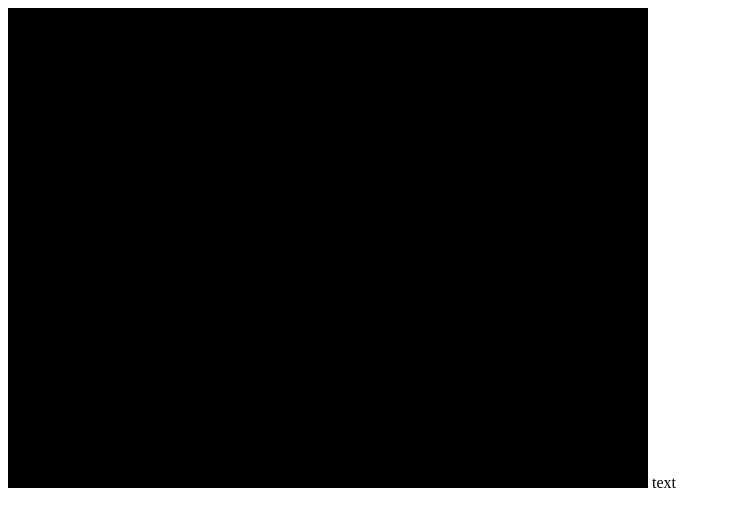
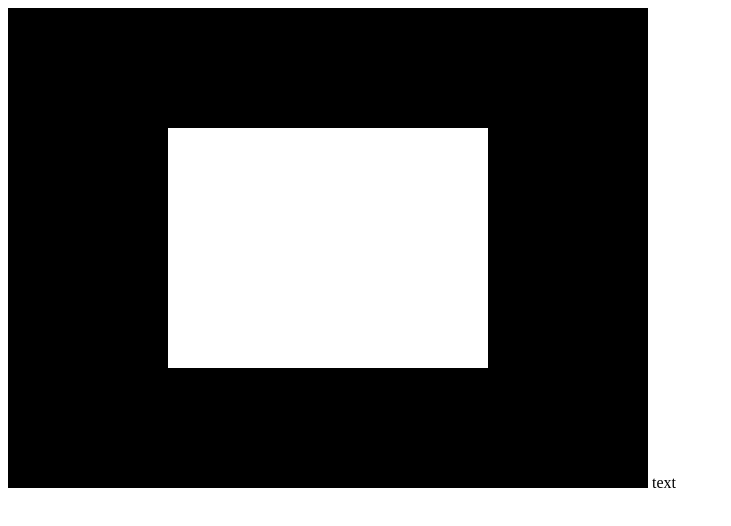
Before and after one commit to yazzylazy/2DGameEngine, a plain HTML site: page indext.html in a window 1280 px wide. Shown: the whole page, without its empty margins (0-731 px from the left). Drawn offline with Linux system fonts and the light colour scheme.

Commit message:
shaders added

```diff
--- a/indext.html
+++ b/indext.html
@@ -5,8 +5,36 @@
 	<meta http-equiv="X-UA-Compatible" content="IE=edge">
 	<meta name="viewport" content="width=device-width, initial-scale=1.0">
 	<title>2DGameEngine</title>
+
+	<script type="module" src="src/main.js"></script>
+	<script type="module" src="src/VertexBuffer.js"></script>
+	<script type="module" src="src/shader_support.js"></script>
+
+	<script type="x-shader/x-vertex" id="VertexShader">
+		// this is the vertex shader
+		attribute vec3 aVertexPosition; // Expects one vertex position
+		// naming convention, attributes always begin with "a"
+		void main(void) {
+		// Convert the vec3 into vec4 for scan conversion and
+		// assign to gl_Position to pass vertex to the fragment shader
+		gl_Position = vec4(aVertexPosition, 1.0);
+		}
+		// End of vertex shader
+	   </script>
+	   <script type="x-shader/x-fragment" id="FragmentShader">
+		// this is the fragment (or pixel) shader
+		void main(void) {
+		// for every pixel called (within the square) sets
+		// constant color white with alpha-channel value of 1.0
+		gl_FragColor = vec4(1.0, 1.0, 1.0, 1.0);
+		}
+		// End of fragment/pixel shader
+	   </script>
+
+
 </head>
-<body onload="doGLDraw();">
+
+<body>
 
 	<canvas id="GLCanvas" width="640" height="480">
 		<!-- GLCanvas is the area we will draw in: a 640x480 area. -->
@@ -14,7 +42,7 @@
 		<!-- this message will show only if WebGL clearing failed -->
 	</canvas>
 
-	<script type="text/javascript" src="main.js"></script>
+
 
 	text
 </body>
--- a/main.js
+++ /dev/null
@@ -1,28 +0,0 @@
-"use strict";  // Operate in Strict mode such that variables must be declared before used!
-
-var gGL = null;
-
-function initializeGL() {
-    // the "GLCanvas" defined in the index.html file
-    var canvas = document.getElementById("GLCanvas");
-
-    // Get standard webgl, or webgl2
-    gGL = canvas.getContext("webgl") || canvas.getContext("webgl2");
-
-     // Set clear color to black, fully opaque
-    gGL.clearColor(0.0, 0.0, 0.0, 1.0);
-     // Clear the color buffer with specified clear color
-    gGL.clear(gGL.COLOR_BUFFER_BIT);
-
-}
-
-// Clears the gGL area to the defined color
-function clearCanvas() {
-    gGL.clear(gGL.COLOR_BUFFER_BIT);      // clear to the color previously set
-}
-
-// this is the function that will cause the WebGL drawing
-function doGLDraw() {
-    initializeGL();   // Binds gGL context to WebGL functionality
-    //clearCanvas();    // Clears the GL area
-}
--- /dev/null
+++ b/src/VertexBuffer.js
@@ -0,0 +1,28 @@
+"use strict";
+import * as main from "./main.js"
+
+let mGLVertexBuffer = null;
+function get() {return mGLVertexBuffer;}
+
+let mVerticesOfSquare = [
+    0.5, 0.5, 0.0,
+    -0.5, 0.5, 0.0,
+    0.5, -0.5, 0.0,
+    -0.5, -0.5, 0.0
+   ];
+
+function init(){
+    let gl = main.getGL();
+
+    // create a buffer of vertex positions
+    mGLVertexBuffer = gl.createBuffer();
+
+    // Activate vertexBuffer
+    gl.bindBuffer(gl.ARRAY_BUFFER,mGLVertexBuffer);
+
+    //loads vertices into buffer
+    gl.bufferData(gl.ARRAY_BUFFER, new Float32Array(mVerticesOfSquare),gl.STATIC_DRAW);
+
+}
+
+export{init,get}
--- /dev/null
+++ b/src/main.js
@@ -0,0 +1,49 @@
+"use strict";  // Operate in Strict mode such that variables must be declared before used!
+import * as vertexBuffer from "./VertexBuffer.js"
+import * as simpleShader from "./shader_support.js"
+
+var gGL = null;
+
+function initializeGL() {
+    // the "GLCanvas" defined in the index.html file
+    var canvas = document.getElementById("GLCanvas");
+
+    // Get standard webgl, or webgl2
+    gGL = canvas.getContext("webgl") || canvas.getContext("webgl2");
+
+     // Set clear color to black, fully opaque
+    gGL.clearColor(0.0, 0.0, 0.0, 1.0);
+
+    // 1. initialize buffer with vertex positions for the unit square
+    vertexBuffer.init(); // function defined in the vertex_buffer.js
+    // 2. now load and compile the vertex and fragment shaders
+    simpleShader.init("VertexShader", "FragmentShader");
+    // the two shaders are defined in the index.html file
+    // init() function is defined in shader_support.js file
+}
+
+function drawSquare() {
+    // Step A: Activate the shader
+    simpleShader.activate();
+    // Step B. draw with the above settings
+    gGL.drawArrays(gGL.TRIANGLE_STRIP, 0, 4);
+}
+
+function getGL() { return gGL; }
+
+// Clears the gGL area to the defined color
+function clearCanvas() {
+    gGL.clear(gGL.COLOR_BUFFER_BIT);      // clear to the color previously set
+}
+
+// this is the function that will cause the WebGL drawing
+window.addEventListener("load", (event) => {
+    console.log("page is fully loaded");
+    initializeGL();   // Binds gGL context to WebGL functionality
+    clearCanvas();    // Clears the GL area
+    drawSquare();
+  });
+
+
+
+export{getGL}
--- /dev/null
+++ b/src/shader_support.js
@@ -0,0 +1,61 @@
+"use strict"; // Variables must be declared before used!
+import * as main from "./main.js"; // access as main module
+import * as vertexBuffer from "./VertexBuffer.js"; //vertexBuffer module
+
+let mCompiledShader = null;
+let mVertexPositionRef = null;
+
+function loadAndCompileShader(id, shaderType) {
+    let shaderSource = null, compiledShader = null;
+    // Step A: Get the shader source from index.html
+    let shaderText = document.getElementById(id);
+    shaderSource = shaderText.firstChild.textContent;
+    let gl = main.getGL();
+    // Step B: Create shader based on type: vertex or fragment
+    compiledShader = gl.createShader(shaderType);
+    // Step C: Compile the created shader
+    gl.shaderSource(compiledShader, shaderSource);
+    gl.compileShader(compiledShader);
+    // Step D: check for errors and return results (null if error)
+    // The log info is how shader compilation errors are displayed.
+    // This is useful for debugging the shaders.
+    if (!gl.getShaderParameter(compiledShader, gl.COMPILE_STATUS)) {
+    throw new Error("A shader compiling error occurred: " +
+    gl.getShaderInfoLog(compiledShader));
+    }
+    return compiledShader;
+}
+
+function init(vertexShaderID, fragmentShaderID) {
+    let gl = main.getGL();
+    // Step A: load and compile vertex and fragment shaders
+    let vertexShader = loadAndCompileShader(vertexShaderID,
+    gl.VERTEX_SHADER);
+    let fragmentShader = loadAndCompileShader(fragmentShaderID,
+    gl.FRAGMENT_SHADER);
+    // Step B: Create and link the shaders into a program.
+    mCompiledShader = gl.createProgram();
+    gl.attachShader(mCompiledShader, vertexShader);
+    gl.attachShader(mCompiledShader, fragmentShader);
+    gl.linkProgram(mCompiledShader);
+    // Step C: check for error
+    if (!gl.getProgramParameter(mCompiledShader, gl.LINK_STATUS)) {
+        throw new Error("Error linking shader");
+        return null;
+    }
+    // Step D: Gets reference to aVertexPosition attribute in the shader
+    mVertexPositionRef = gl.getAttribLocation(mCompiledShader,"aVertexPosition");
+}
+
+function activate() {
+    // Step A: access to the webgl context
+    let gl = main.getGL();
+    // Step B: identify the compiled shader to use
+    gl.useProgram(mCompiledShader);
+    // Step C: bind vertex buffer to attribute defined in vertex shader
+    gl.bindBuffer(gl.ARRAY_BUFFER, vertexBuffer.get());
+    gl.vertexAttribPointer(this.mVertexPositionRef,3, gl.FLOAT, false, 0, 0);
+    gl.enableVertexAttribArray(this.mVertexPositionRef);
+   }
+
+   export{init, activate}
```
